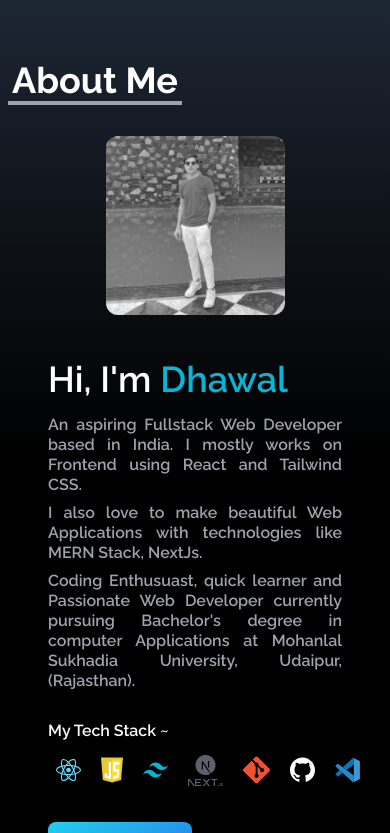
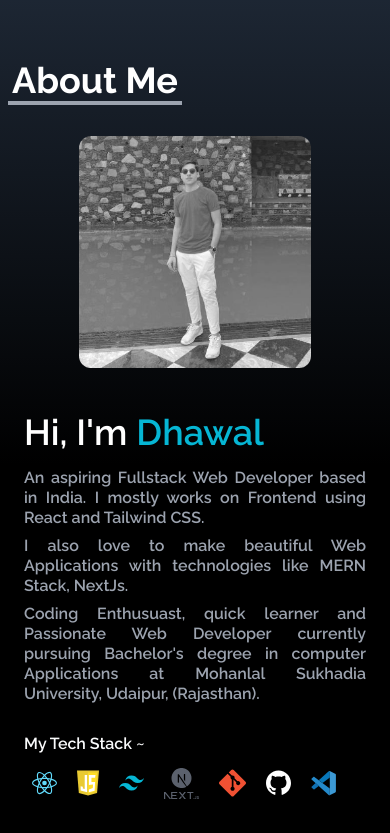
Before and after one commit to dhawal-793/DevFolio, a React (Vite) app: page / in a window 390 px wide. Shown: the part 1060-1893 px from the top of the page. Built offline with nearby package versions, Linux system fonts and the light colour scheme.

Commit message:
Added min-width for image and updated padding

```diff
--- a/src/components/About.jsx
+++ b/src/components/About.jsx
@@ -13,9 +13,9 @@ const About = () => {
             <div className='section justify-between'>
                 <SectionHeading heading="About Me" />
                 <div className='mb-10  flex flex-col justify-center '>
-                    <img src={profile} alt="" className='cursor-pointer grayscale hover:grayscale-0 hover:scale-[1.02] transition-all delay-75 border-4 border-transparent hover:border-white duration-300 rounded-2xl w-1/2 mx-auto  md:w-[270px]' />
+                    <img src={profile} alt="" className='cursor-pointer grayscale hover:grayscale-0 hover:scale-[1.02] transition-all delay-75 border-4 border-transparent hover:border-white duration-300 rounded-2xl min-w-[240px] w-1/2 mx-auto  md:w-[270px]' />
                 </div>
-                <div className='flex flex-col justify-center w-full px-10 md:px-20 lg:px-28 text-white'>
+                <div className='flex flex-col justify-center w-full px-4 xs:px-10 md:px-20 lg:px-28 text-white'>
                     <h1 className=' text-4xl md:text-5xl lg:text-6xl font-semibold '>Hi, I'm <span className='text-cyan-500'>Dhawal</span></h1>
                     <div className='text-gray-400 py-4 space-y-2 md:space-y-2 md:pt-8 lg:pt-12 font-semibold text-justify'>
                         <p className='leading-tight'>
@@ -28,7 +28,7 @@ const About = () => {
                     </div>
                     <div className='py-3 text-gray-50 sm:flex font-semibold'>
                         <div className='mb-3'>  My Tech Stack ~</div>
-                        <ul className='px-2 flex gap-5 z-40'>
+                        <ul className='px-2 flex gap-5 z-40 flex-wrap'>
                             {
                                 techStack.map(({ id, icon, name }) => {
                                     return (
```
